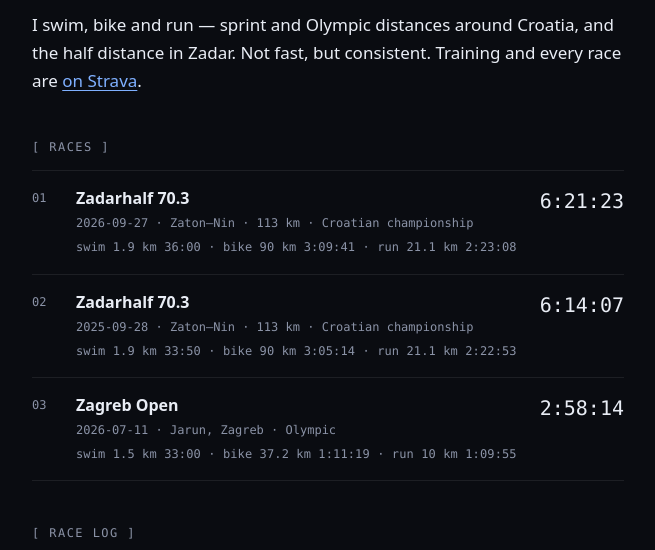
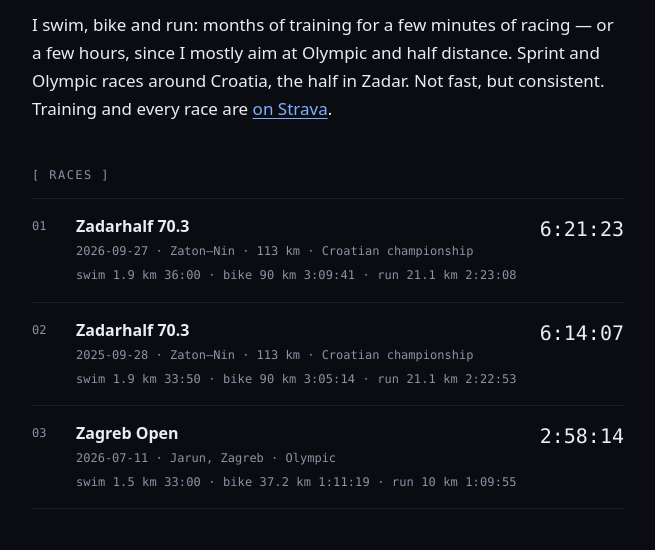
Before and after one commit to mzagar/mzagar.github.io, a plain HTML site: page triathlon/index.html in a window 1280 px wide. Shown: the part 189-739 px from the top of the page, without its empty margins (312-967 px from the left). Drawn offline with Linux system fonts and the light colour scheme.

Commit message:
Reword triathlon intro around months of training

```diff
--- a/triathlon/index.html
+++ b/triathlon/index.html
@@ -40,7 +40,7 @@
 
 <main>
   <h1>Triathlon</h1>
-  <p class="lede">I swim, bike and run — sprint and Olympic distances around Croatia, and the half distance in Zadar. Not fast, but consistent. Training and every race are <a href="https://strava.app.link/tcmy3YL5e8b">on Strava</a>.</p>
+  <p class="lede">I swim, bike and run: months of training for a few minutes of racing — or a few hours, since I mostly aim at Olympic and half distance. Sprint and Olympic races around Croatia, the half in Zadar. Not fast, but consistent. Training and every race are <a href="https://strava.app.link/tcmy3YL5e8b">on Strava</a>.</p>
 
   <section>
     <h2>[ races ]</h2>
```
Also changed, not shown: hr/triathlon/index.html (+1 -1 lines).
